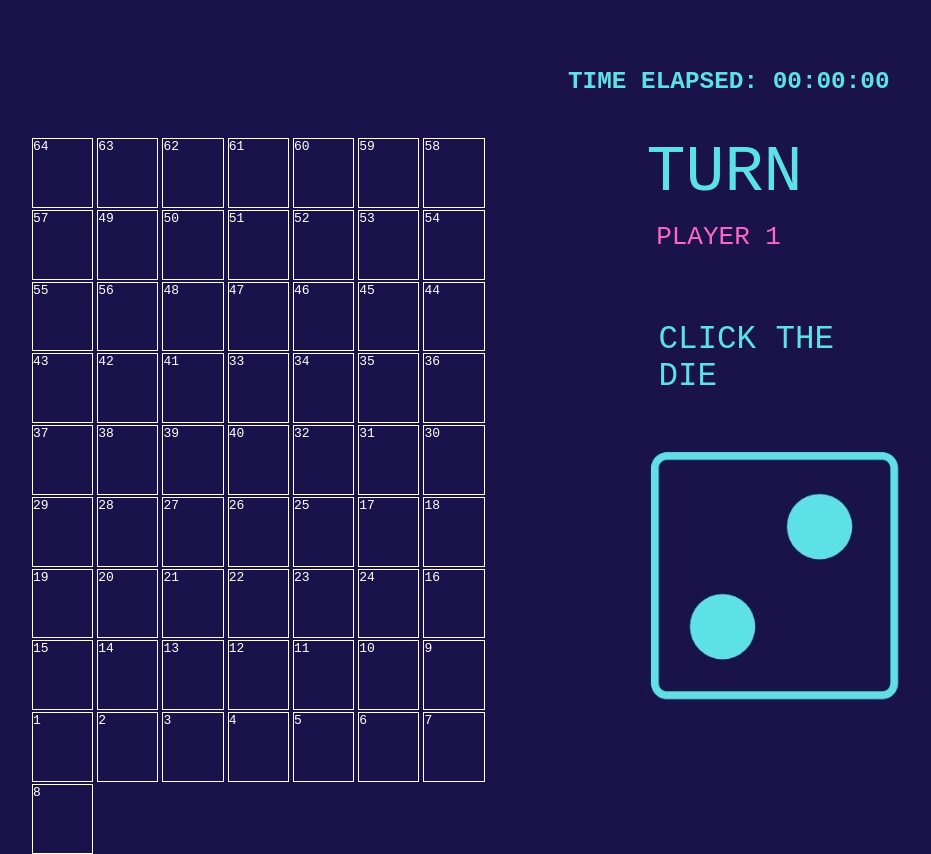
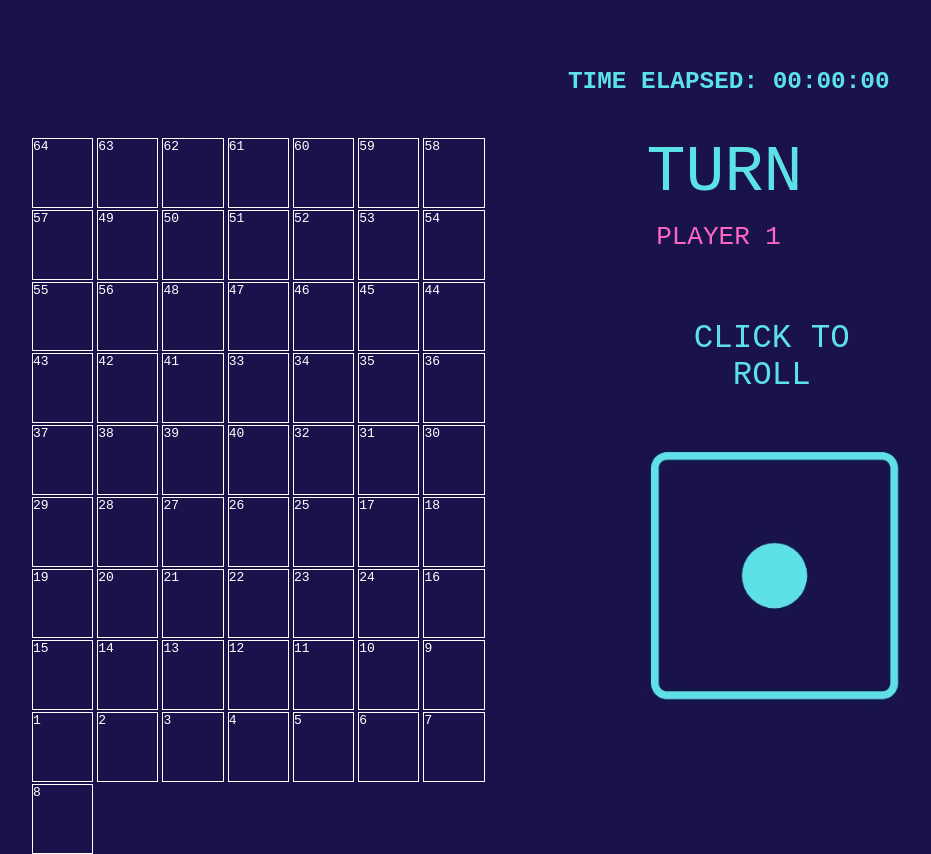
Before and after one commit to danihadi/CSE1500, a plain HTML site: page Splash screen/game.html in a window 1280 px wide. Shown: the whole page, without its empty margins (160-1091 px from the left). Drawn offline with Linux system fonts and the light colour scheme.

Commit message:
dice done

```diff
--- a/Splash screen/dice.js
+++ b/Splash screen/dice.js
@@ -1,18 +1,18 @@
 var dice = {
-    roll: function () {
+   roll: function () {
         var number = Math.floor(Math.random() * 6) + 1;
         return number;
         }
     }
 
-var click = document.getElementById('die');
+var button = document.getElementById("click");
 
-click.onclick = function(){
+button.onclick = function(){
     var result = dice.roll();
     print(result);
 }
 
 function print(number){
     var result = document.getElementById('die');
-    result.innerHTML = number;
+    result.innerHTML = '<img src="die' + number + '.jpg">';
 }
--- a/Splash screen/game.css
+++ b/Splash screen/game.css
@@ -63,9 +63,11 @@ body{
 .click{
     position: absolute;
     bottom: 55%;
-    left: 5%;
+    left: 3%;
     font-family: monospace;
     font-size: 250%;
     color: #5ce1e6;
+    background-color: #1a134b;
+    border: none;
     cursor: pointer;
 }
--- a/Splash screen/game.html
+++ b/Splash screen/game.html
@@ -3,7 +3,7 @@
     <head>
             <title>Snakes and Ladders</title>
             <link rel="stylesheet" href="game.css">
-            <script src="dice.js"></script>
+            <script src="dice.js" defer></script>
     </head>
     <body>
         <main>
@@ -79,8 +79,8 @@
             <section id="tekst">
                 <div id="turn" class="turn">TURN</div>
                 <div id="player" class="player">PLAYER 1</div>
-                <div id="die" class="die"><img src="die2.jpg"></div>
-                <div id="click" class="click">CLICK THE DIE</div>
+                <div id="die" class="die"><img src="die1.jpg"></div>
+                <button id="click" class="click">CLICK TO ROLL</button>
             </section>
         </main>
     </body>
```
